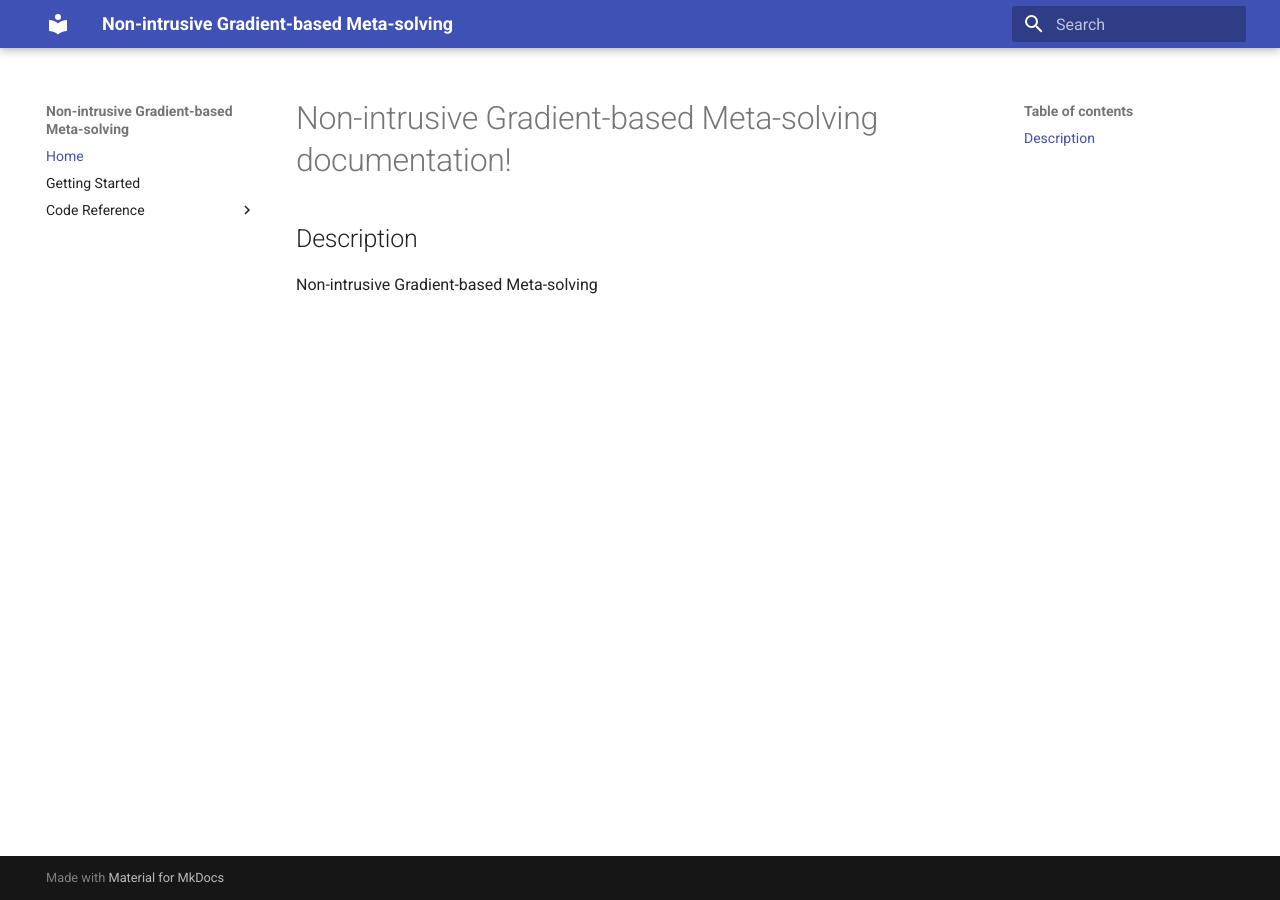
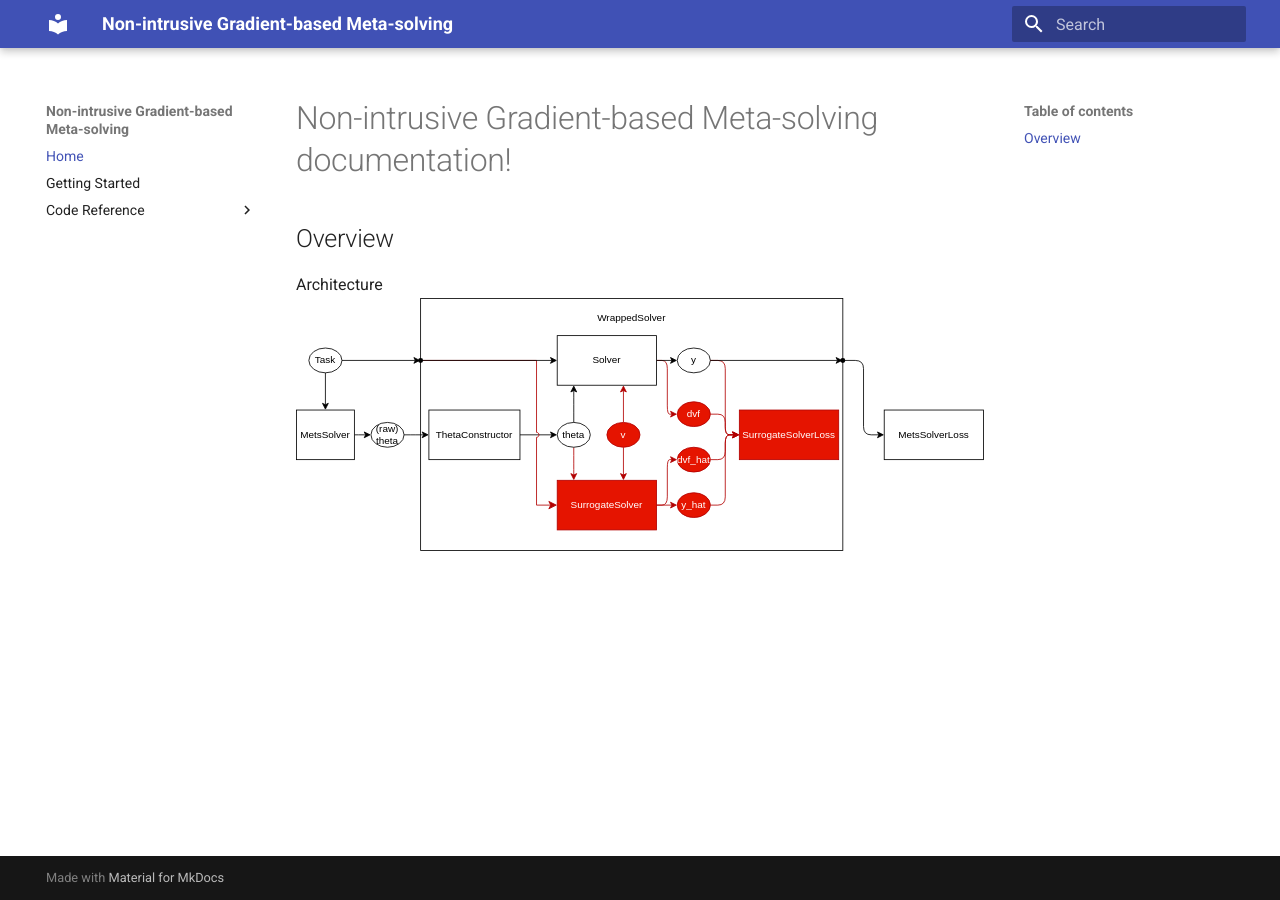
Before and after one commit to arisakaso/nigbms, an MkDocs documentation site: the page built from docs/docs/index.md, in a window 1280 px wide. Built offline with MkDocs 1.6.1 and Material for MkDocs 9.7.7, drawn with Linux system fonts in a browser that asks for light colours.

Commit message:
update docs

```diff
--- a/docs/docs/index.md
+++ b/docs/docs/index.md
@@ -1,5 +1,6 @@
 # Non-intrusive Gradient-based Meta-solving documentation!
 
-## Description
+## Overview
 
-Non-intrusive Gradient-based Meta-solving
+Architecture
+![](figures/architecture.svg)
```
Also changed, not shown: docs/docs/figures/architecture.svg (added), 2 other files.
